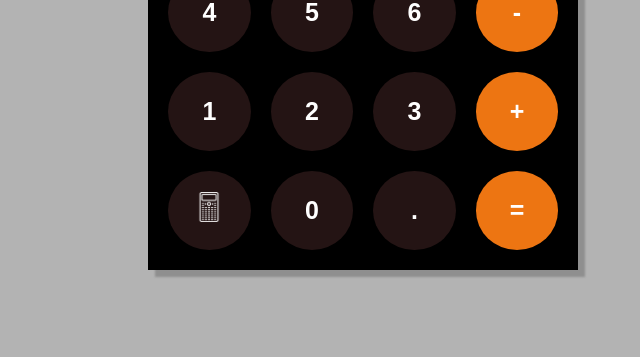
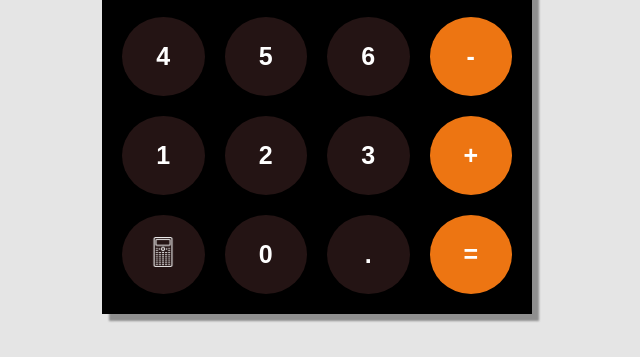
Before and after one commit to Muayyad822/Scientific-Calculator, a plain HTML site: page index.html in a window 1280 px wide. Shown: the part 453-810 px from the top of the page, without its empty margins (323-963 px from the left). Drawn offline with Linux system fonts and the light colour scheme.

Commit message:
Update style.css

```diff
--- a/style.css
+++ b/style.css
@@ -1,10 +1,13 @@
 body{
     margin:0;
+    padding: 5px;
     display: flex;
+    flex-direction: column;
     justify-content: center;
     align-items: center;
     height: 100vh;
-    background-color: hsla(0, 0%, 0%, 30%);
+    background-color: hsla(0, 0%, 0%, 10%);
+    font-family: Arial, sans-serif;
 }
 
 #calculator{
```
